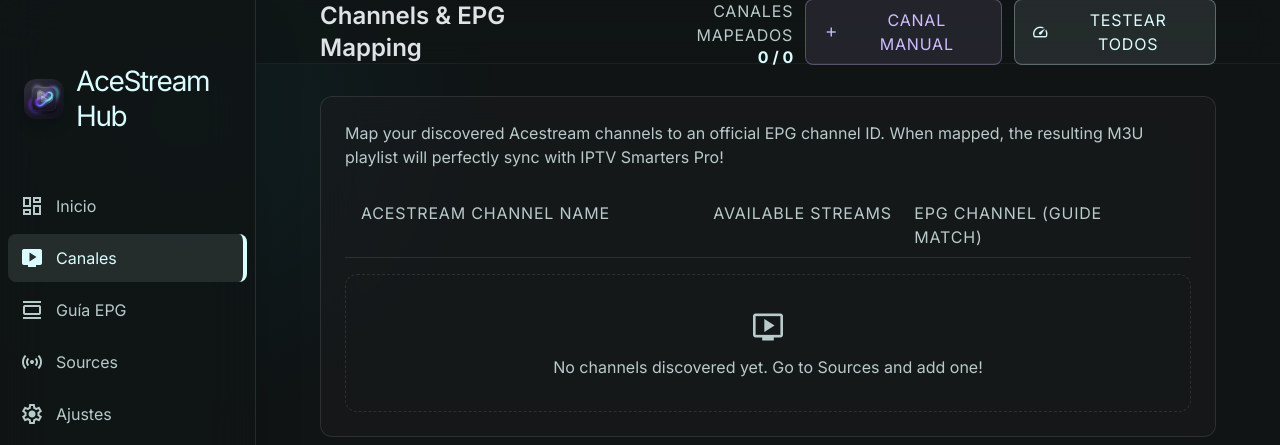
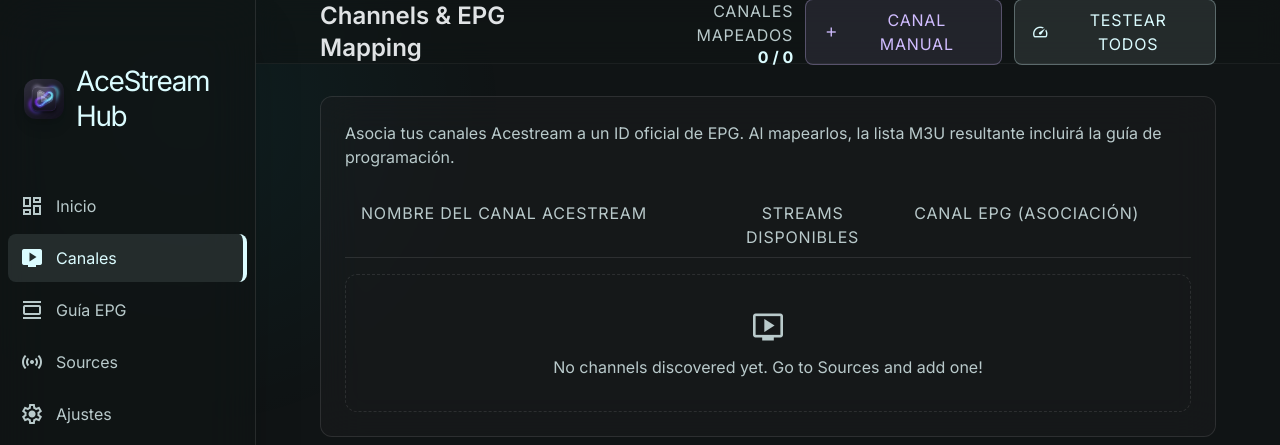
Before and after one commit to uniextra/AceStreamHUB, a Flask app: page /channels in a window 1280 px wide. Shown: the top 445 px of the page. Run offline with Flask 3, Linux system fonts and the light colour scheme; the visitor is signed in with stand-in values (Sample User, id 1); data that the repository does not hold is empty; some libraries are stand-ins or nearby versions.

Commit message:
i18n: fix base language strings in channels page and update translations

```diff
--- a/templates/channels.html
+++ b/templates/channels.html
@@ -31,14 +31,14 @@
 {% block content %}
 <div class="glass-panel rounded-xl p-md mb-lg">
     <p class="font-body-md text-on-surface-variant mb-6">
-        {{ _('Map your discovered Acestream channels to an official EPG channel ID. When mapped, the resulting M3U playlist will perfectly sync with IPTV Smarters Pro!') }}
+        {{ _('Asocia tus canales Acestream a un ID oficial de EPG. Al mapearlos, la lista M3U resultante incluirá la guía de programación.') }}
     </p>
 
     <!-- Header Row -->
     <div class="hidden md:grid grid-cols-12 gap-4 px-4 py-2 border-b border-white/10 mb-4 font-label-sm text-on-surface-variant uppercase tracking-wider">
-        <div class="col-span-5">{{ _('Acestream Channel Name') }}</div>
-        <div class="col-span-3 text-center">{{ _('Available Streams') }}</div>
-        <div class="col-span-4">{{ _('EPG Channel (Guide Match)') }}</div>
+        <div class="col-span-5">{{ _('Nombre del Canal Acestream') }}</div>
+        <div class="col-span-3 text-center">{{ _('Streams Disponibles') }}</div>
+        <div class="col-span-4">{{ _('Canal EPG (Asociación)') }}</div>
     </div>
 
     <!-- Mappings Table -->
@@ -69,7 +69,7 @@
 
                 <!-- Sources Count -->
                 <div class="col-span-1 md:col-span-3 flex items-center md:justify-center gap-2">
-                    <span class="font-body-md text-on-surface-variant">{{ c.ace_ids | length }} {{ _('sources') }}</span>
+                    <span class="font-body-md text-on-surface-variant">{{ c.ace_ids | length }} {{ _('orígenes') }}</span>
                     <button onclick="toggleDetails('{{ c.GuideNumber }}')" class="p-1 rounded bg-primary/10 text-primary hover:bg-primary/20 transition-colors flex items-center justify-center border border-primary/20" title="View Sources">
                         <span id="caret-{{ c.GuideNumber }}" class="material-symbols-outlined text-[18px] transition-transform duration-300">expand_more</span>
                     </button>
@@ -78,7 +78,7 @@
                 <!-- EPG Select -->
                 <div class="col-span-1 md:col-span-4">
                     <select data-channel-id="{{ c.GuideNumber }}" class="epg-select w-full bg-surface-container-highest border border-white/10 text-on-surface font-body-md rounded-lg focus:ring-primary focus:border-primary p-2.5 transition-colors cursor-pointer appearance-none">
-                        <option value="">-- {{ _('No EPG Match') }} --</option>
+                        <option value="">-- {{ _('Sin coincidencia EPG') }} --</option>
                         {% for e in epg_channels %}
                             <option value="{{ e.id }}" class="bg-surface-container-highest" {% if c.mapped_epg_id == e.id %}selected{% endif %}>
                                 {{ e.name }}
--- a/translations.py
+++ b/translations.py
@@ -121,7 +121,13 @@ translations = {
         "Cerrar Sesión": "Log Out",
         "¡Atención! Modo de reinicio de contraseña activado": "Warning! Password reset mode activated",
         "La variable de entorno": "The environment variable",
-        "está activa en tu contenedor. Debes eliminarla de tu configuración de Docker o docker-compose.yml; de lo contrario, tu contraseña se borrará y se volverá a pedir cada vez que se reinicie el servidor.": "is active in your container. You must remove it from your Docker configuration or docker-compose.yml; otherwise, your password will be deleted and requested again every time the server restarts."
+        "está activa en tu contenedor. Debes eliminarla de tu configuración de Docker o docker-compose.yml; de lo contrario, tu contraseña se borrará y se volverá a pedir cada vez que se reinicie el servidor.": "is active in your container. You must remove it from your Docker configuration or docker-compose.yml; otherwise, your password will be deleted and requested again every time the server restarts.",
+        "Asocia tus canales Acestream a un ID oficial de EPG. Al mapearlos, la lista M3U resultante incluirá la guía de programación.": "Map your discovered Acestream channels to an official EPG channel ID. When mapped, the resulting M3U playlist will perfectly sync with your IPTV player's guide.",
+        "Nombre del Canal Acestream": "Acestream Channel Name",
+        "Streams Disponibles": "Available Streams",
+        "Canal EPG (Asociación)": "EPG Channel (Guide Match)",
+        "orígenes": "sources",
+        "Sin coincidencia EPG": "No EPG Match"
     }
 }
 
```
